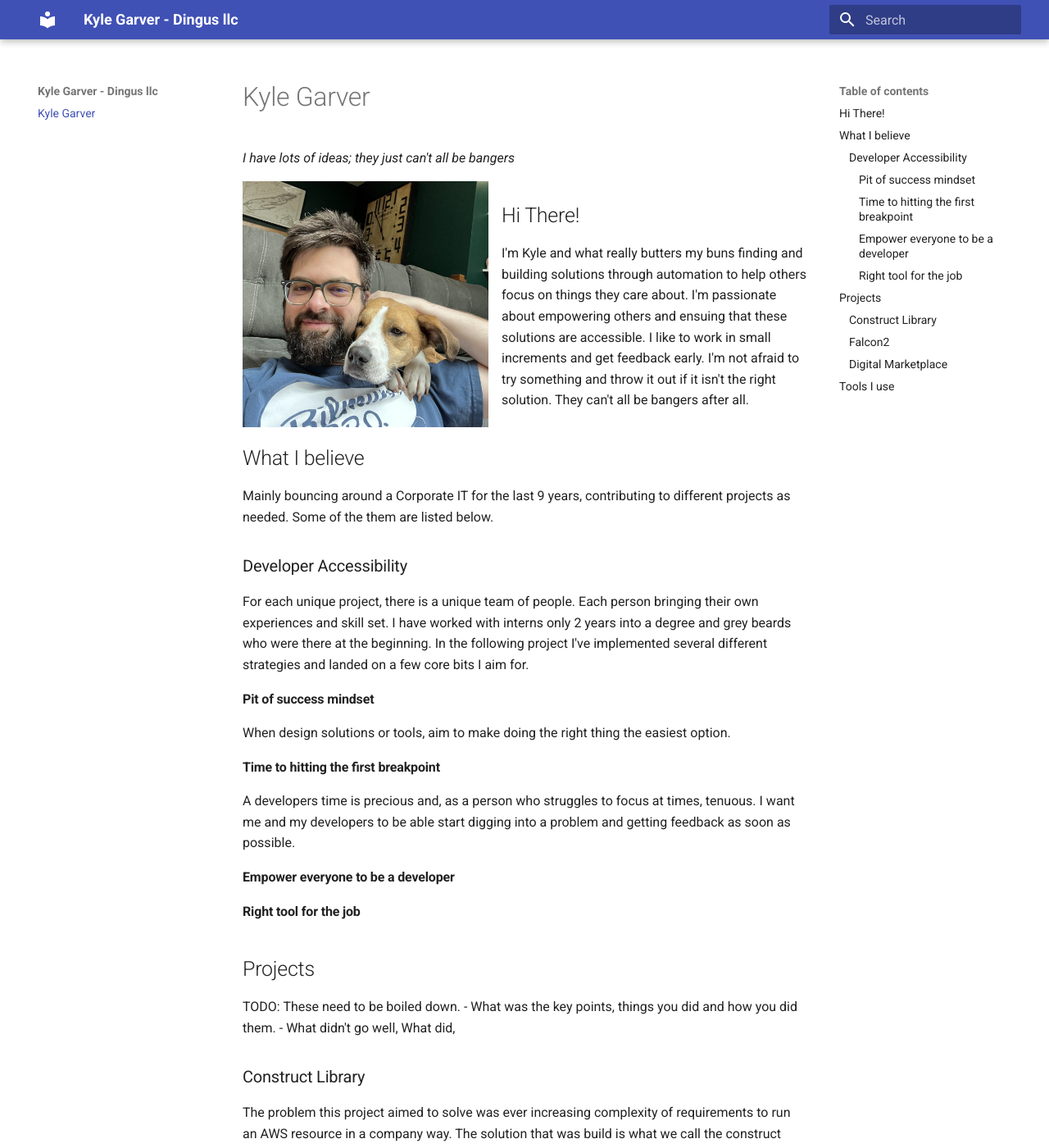
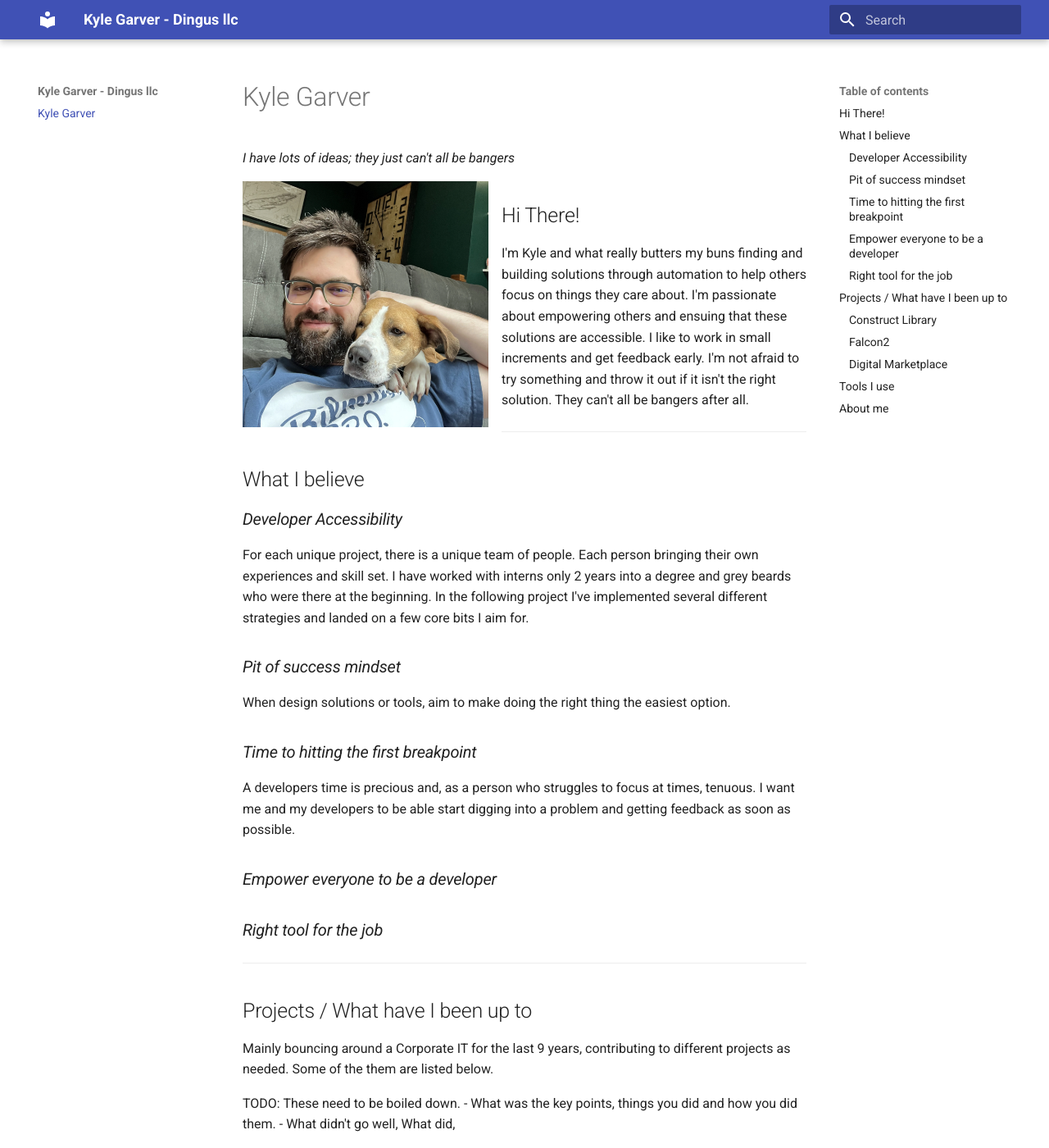
Before and after one commit to KyleGarver/KyleGarver.github.io, an MkDocs documentation site: the page built from docs/index.md, in a window 1280 px wide and 1400 px high. Shown: the whole window at 82% size. Built offline with MkDocs 1.6.1 and Material for MkDocs 9.7.7, drawn with Linux system fonts in a browser that asks for light colours; some of the changed text lies outside the part shown.

Commit message:
Some Tweaks

```diff
--- a/docs/index.md
+++ b/docs/index.md
@@ -7,24 +7,27 @@
 
 I'm Kyle and what really butters my buns finding and building solutions through automation to help others focus on things they care about. I'm passionate about empowering others and ensuing that these solutions are accessible. I like to work in small increments and get feedback early.  I'm not afraid to try something and throw it out if it isn't the right solution.  They can't all be bangers after all.
 
+---
+
 ## What I believe
+### *Developer Accessibility*
+For each unique project, there is a unique team of people.  Each person bringing their own experiences and skill set. I have worked with interns only 2 years into a degree and grey beards who were there at the beginning. In the following project I've implemented several different strategies and landed on a few core bits I aim for.
+
+### *Pit of success mindset*
+When design solutions or tools, aim to make doing the right thing the easiest option.
+
+### *Time to hitting the first breakpoint*
+A developers time is precious and, as a person who struggles to focus at times, tenuous. I want me and my developers to be able start digging into a problem and getting feedback as soon as possible.
+
+### *Empower everyone to be a developer*
+
+### *Right tool for the job*
+
+---
+## Projects / What have I been up to
 
 Mainly bouncing around a Corporate IT for the last 9 years, contributing to different projects as needed. Some of the them are listed below.
 
-### Developer Accessibility
-For each unique project, there is a unique team of people.  Each person bringing their own experiences and skill set. I have worked with interns only 2 years into a degree and grey beards who were there at the beginning. In the following project I've implemented several different strategies and landed on a few core bits I aim for.
-
-#### Pit of success mindset
-When design solutions or tools, aim to make doing the right thing the easiest option.
-
-#### Time to hitting the first breakpoint
-A developers time is precious and, as a person who struggles to focus at times, tenuous. I want me and my developers to be able start digging into a problem and getting feedback as soon as possible.
-
-#### Empower everyone to be a developer
-
-#### Right tool for the job
-
-## Projects
 TODO: These need to be boiled down.
 - What was the key points, things you did and how you did them.
 - What didn't go well, What did,
@@ -48,6 +51,8 @@ Falcon2 we built off a few key guiding principals.
 
 
 ### Digital Marketplace
+## Tools I use
 
+## About me
 
-## Tools I use
+A little about me.
```
